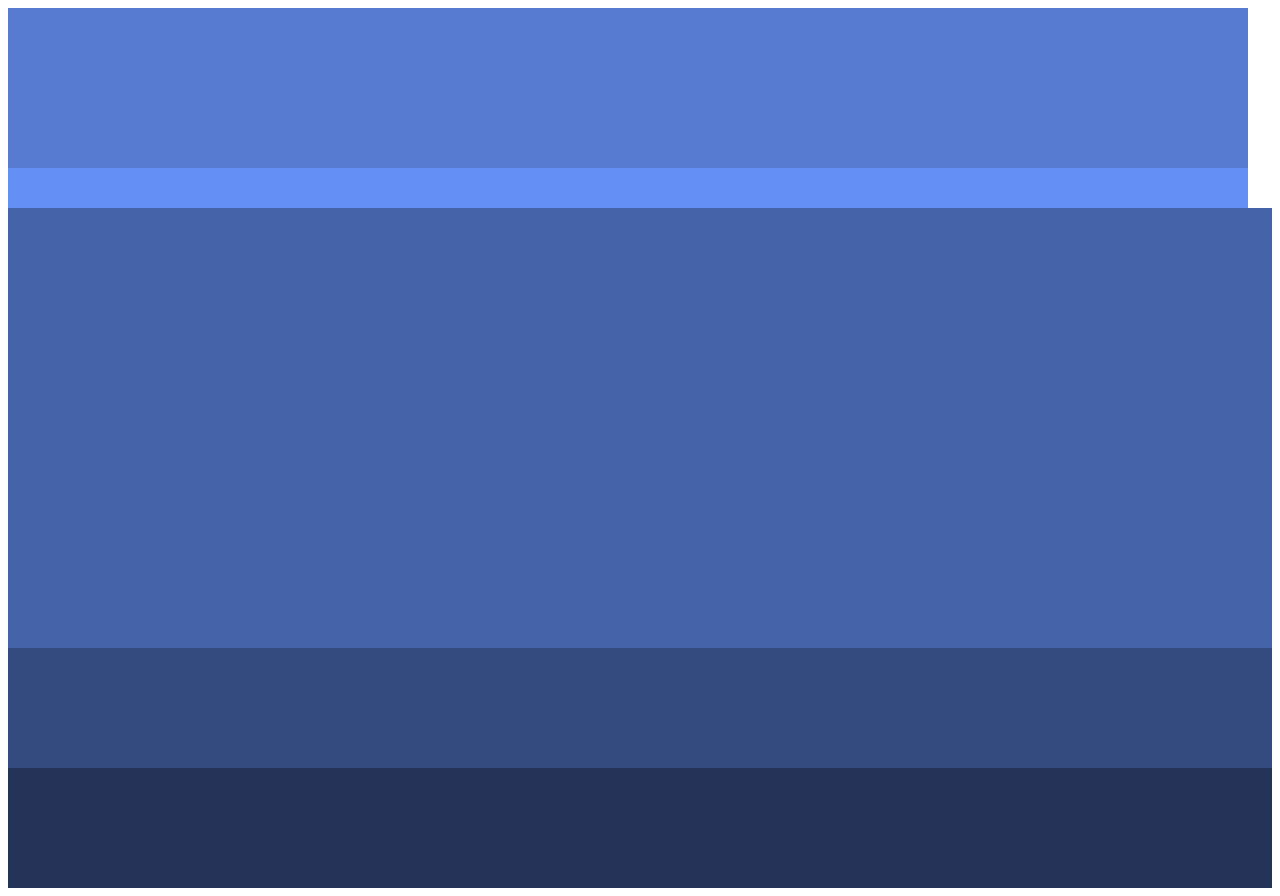
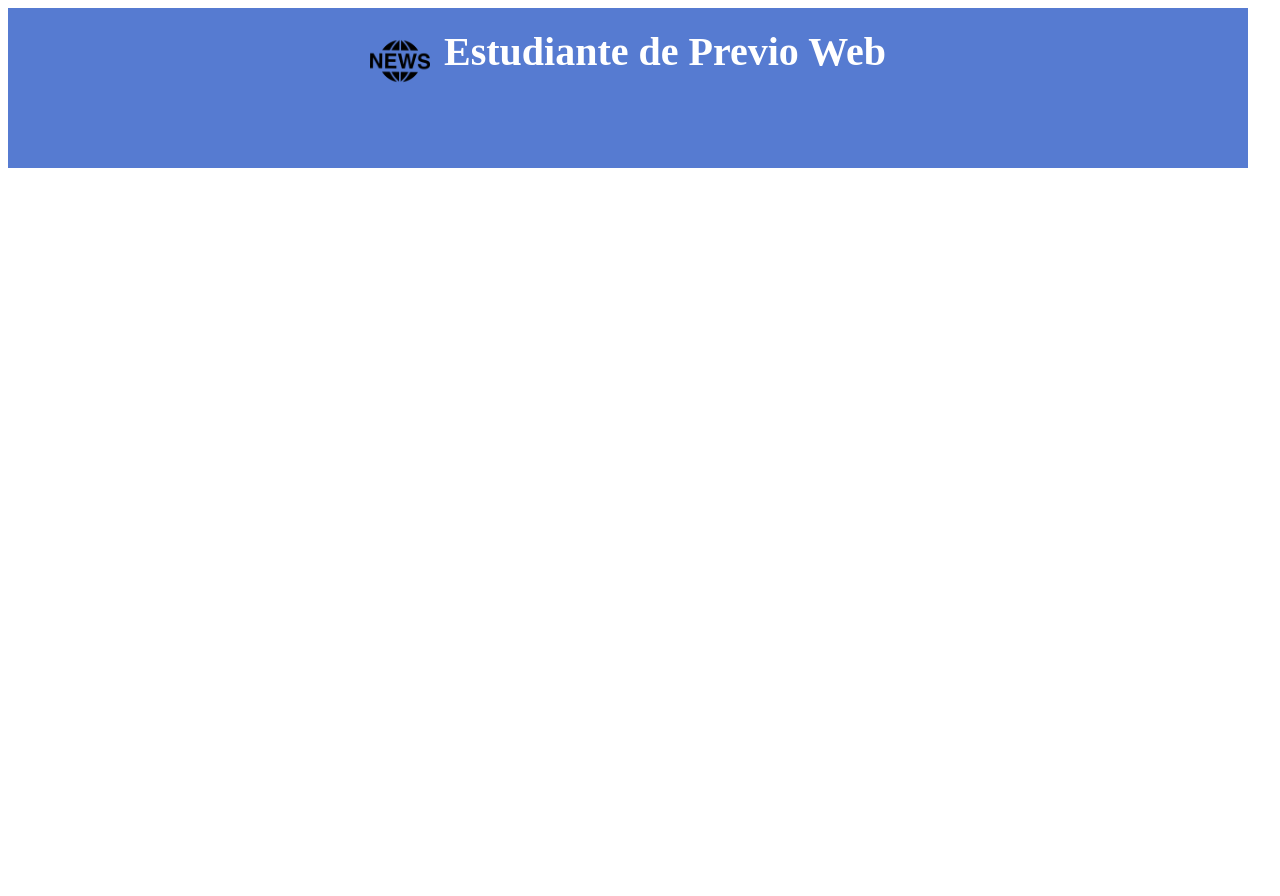
Before and after one commit to Eduard1151456/PRIMER-PARCIAL-DE-PROGRAMACION-WEB-2023---2, a plain HTML site: page index.html in a window 1280 px wide. After the commit the page ends 800 px from the top, so only its background shows below. Drawn offline with Linux system fonts and the light colour scheme; files that its build step writes are made by us from their sources.

Commit message:
logo desarrollado

```diff
--- a/css/styles.css
+++ b/css/styles.css
@@ -44,3 +44,26 @@ aside {
     text-align: center;
     padding: 20px;
 }
+
+header {
+    max-width: 1200px;
+    min-height: 120px;
+    background-color: #567BD1;
+    color: #fff;
+    padding: 20px;
+    text-align: center;
+}
+
+/* Estilos para el logo */
+header img {
+    height: 60px;
+    width: 60px;
+    vertical-align: middle;
+}
+
+/* Estilos para el título */
+header h1 {
+    font-size: 2.5em;
+    margin-left: 10px; /* Espacio entre el logo y el título */
+    display: inline;
+}
--- a/index.html
+++ b/index.html
@@ -3,24 +3,14 @@
 <head>
     <meta charset="UTF-8">
     <meta name="viewport" content="width=device-width, initial-scale=1.0">
-    <link rel="stylesheet" href="styles.css">
-    <title>Mi Página Index</title>
+    <link rel="stylesheet" type="text/css" href="css/styles.css">
+    <title>Estudiante de Previo Web</title>
 </head>
 <body>
     <header>
-
+        <img src="img/logo.png" alt="Logo de la página" height="60" width="60">
+        <h1>Estudiante de Previo Web</h1>
     </header>
-    <main>
-
-    </main>
-    <aside>
-
-    </aside>
-    <footer id="footer1">
-
-    </footer>
-    <footer id="footer2">
-
-    </footer>
+    <!-- Resto del contenido de la página -->
 </body>
 </html>
```
Also changed, not shown: img/desesperate.jpg (added).
